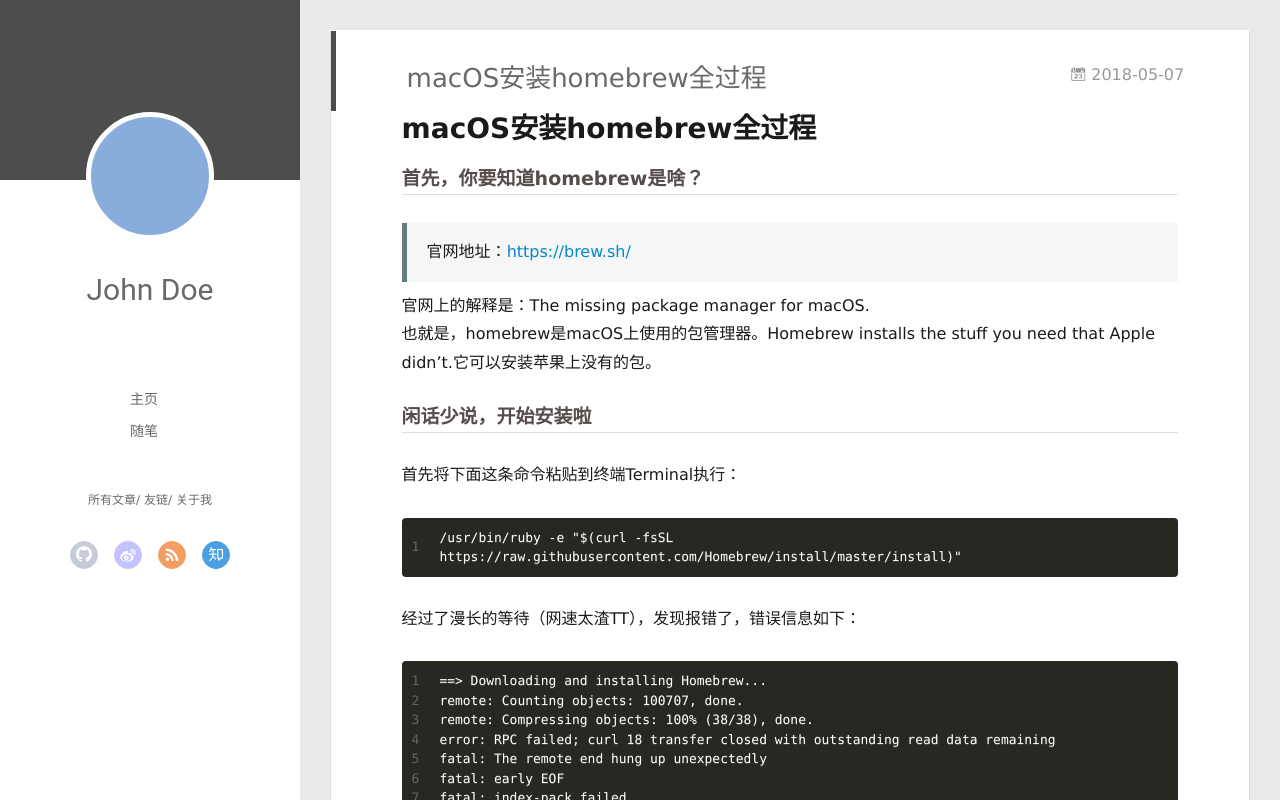
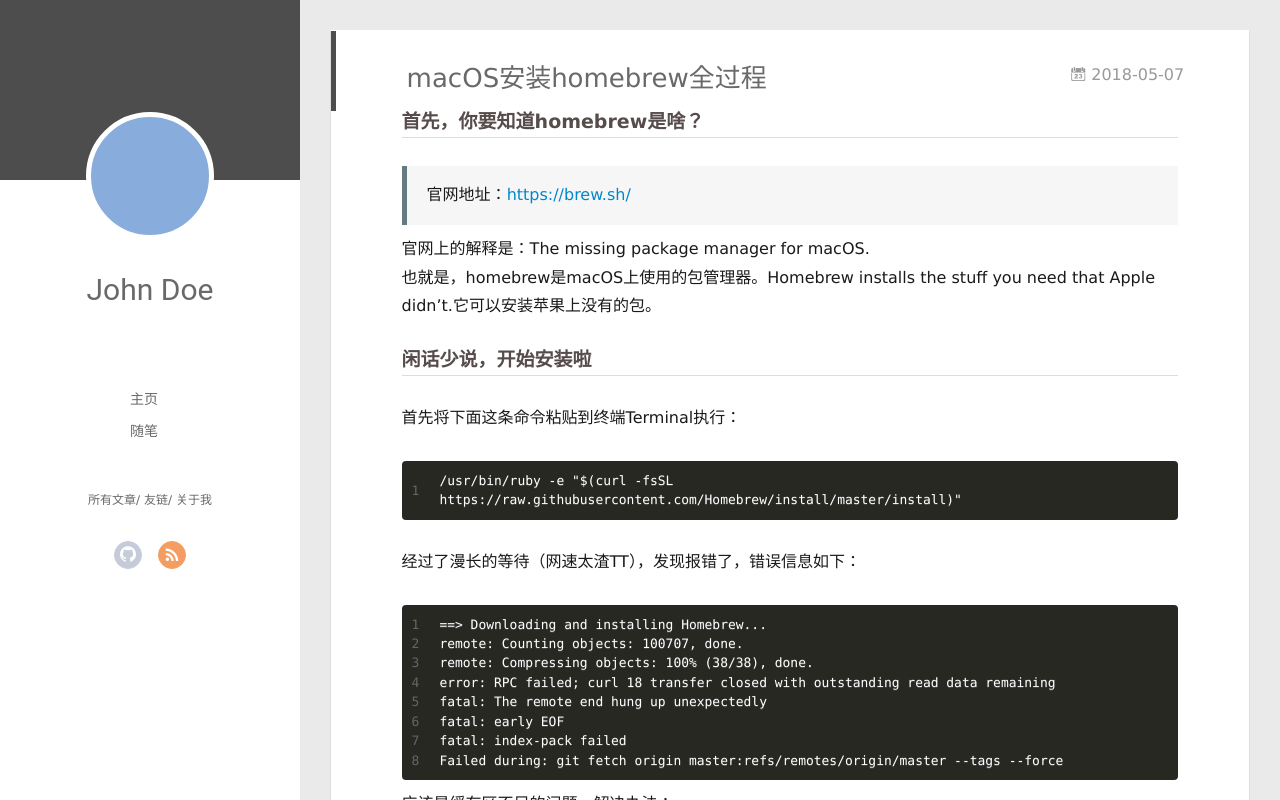
Before and after one commit to HyacinthChen1/HyacinthChen1.github.io, a plain HTML site: page 2018/05/07/安装homebrew/index.html in a window 1280 px wide. Drawn offline with Linux system fonts and the light colour scheme; files that its build step writes are made by us from their sources.

Commit message:
Site updated: 2018-05-13 22:58:38

```diff
--- a/2018/05/07/安装homebrew/index.html
+++ b/2018/05/07/安装homebrew/index.html
@@ -8,17 +8,17 @@
   <link rel="dns-prefetch" href="https://hyacinthchen1.github.io">
   <title>macOS安装homebrew全过程 | Hexo</title>
   <meta name="viewport" content="width=device-width, initial-scale=1, maximum-scale=1">
-  <meta name="description" content="macOS安装homebrew全过程首先，你要知道homebrew是啥？ 官网地址：https://brew.sh/  官网上的解释是：The missing package manager for macOS.也就是，homebrew是macOS上使用的包管理器。Homebrew installs the stuff you need that Apple didn’t.它可以安装苹果上没有的包">
+  <meta name="description" content="首先，你要知道homebrew是啥？ 官网地址：https://brew.sh/  官网上的解释是：The missing package manager for macOS.也就是，homebrew是macOS上使用的包管理器。Homebrew installs the stuff you need that Apple didn’t.它可以安装苹果上没有的包。 闲话少说，开始安装啦首先将下面">
 <meta property="og:type" content="article">
 <meta property="og:title" content="macOS安装homebrew全过程">
 <meta property="og:url" content="https://hyacinthchen1.github.io/2018/05/07/安装homebrew/index.html">
 <meta property="og:site_name" content="Hexo">
-<meta property="og:description" content="macOS安装homebrew全过程首先，你要知道homebrew是啥？ 官网地址：https://brew.sh/  官网上的解释是：The missing package manager for macOS.也就是，homebrew是macOS上使用的包管理器。Homebrew installs the stuff you need that Apple didn’t.它可以安装苹果上没有的包">
+<meta property="og:description" content="首先，你要知道homebrew是啥？ 官网地址：https://brew.sh/  官网上的解释是：The missing package manager for macOS.也就是，homebrew是macOS上使用的包管理器。Homebrew installs the stuff you need that Apple didn’t.它可以安装苹果上没有的包。 闲话少说，开始安装啦首先将下面">
 <meta property="og:locale" content="default">
-<meta property="og:updated_time" content="2018-05-07T15:28:48.240Z">
+<meta property="og:updated_time" content="2018-05-13T14:58:25.347Z">
 <meta name="twitter:card" content="summary">
 <meta name="twitter:title" content="macOS安装homebrew全过程">
-<meta name="twitter:description" content="macOS安装homebrew全过程首先，你要知道homebrew是啥？ 官网地址：https://brew.sh/  官网上的解释是：The missing package manager for macOS.也就是，homebrew是macOS上使用的包管理器。Homebrew installs the stuff you need that Apple didn’t.它可以安装苹果上没有的包">
+<meta name="twitter:description" content="首先，你要知道homebrew是啥？ 官网地址：https://brew.sh/  官网上的解释是：The missing package manager for macOS.也就是，homebrew是macOS上使用的包管理器。Homebrew installs the stuff you need that Apple didn’t.它可以安装苹果上没有的包。 闲话少说，开始安装啦首先将下面">
 
     <link rel="alternative" href="/atom.xml" title="Hexo" type="application/atom+xml">
 
@@ -81,13 +81,9 @@
 		<nav class="header-nav">
 			<div class="social">
 
-					<a class="github" target="_blank" href="#" title="github"><i class="icon-github"></i></a>
-
-					<a class="weibo" target="_blank" href="#" title="weibo"><i class="icon-weibo"></i></a>
+					<a class="github" target="_blank" href="https://github.com/HyacinthChen1" title="github"><i class="icon-github"></i></a>
 
 					<a class="rss" target="_blank" href="#" title="rss"><i class="icon-rss"></i></a>
-
-					<a class="zhihu" target="_blank" href="#" title="zhihu"><i class="icon-zhihu"></i></a>
 
 			</div>
 		</nav>
@@ -122,13 +118,9 @@
 			<nav class="header-nav">
 				<div class="social">
 
-						<a class="github" target="_blank" href="#" title="github"><i class="icon-github"></i></a>
-
-						<a class="weibo" target="_blank" href="#" title="weibo"><i class="icon-weibo"></i></a>
+						<a class="github" target="_blank" href="https://github.com/HyacinthChen1" title="github"><i class="icon-github"></i></a>
 
 						<a class="rss" target="_blank" href="#" title="rss"><i class="icon-rss"></i></a>
-
-						<a class="zhihu" target="_blank" href="#" title="zhihu"><i class="icon-zhihu"></i></a>
 
 				</div>
 			</nav>
@@ -174,7 +166,8 @@
 
     <div class="article-entry" itemprop="articleBody">
 
-        <h1 id="macOS安装homebrew全过程"><a href="#macOS安装homebrew全过程" class="headerlink" title="macOS安装homebrew全过程"></a>macOS安装homebrew全过程</h1><h3 id="首先，你要知道homebrew是啥？"><a href="#首先，你要知道homebrew是啥？" class="headerlink" title="首先，你要知道homebrew是啥？"></a>首先，你要知道homebrew是啥？</h3><blockquote>
+        <!--# macOS安装homebrew全过程-->
+<h3 id="首先，你要知道homebrew是啥？"><a href="#首先，你要知道homebrew是啥？" class="headerlink" title="首先，你要知道homebrew是啥？"></a>首先，你要知道homebrew是啥？</h3><blockquote>
 <p>官网地址：<a href="https://brew.sh/" target="_blank" rel="noopener">https://brew.sh/</a></p>
 </blockquote>
 <p>官网上的解释是：The missing package manager for macOS.<br>也就是，homebrew是macOS上使用的包管理器。Homebrew installs the stuff you need that Apple didn’t.它可以安装苹果上没有的包。</p>
```
Also changed, not shown: 2018/04/30/Hello-hexo/index.html (+2 -10 lines), 2018/04/30/hello-world/index.html (+2 -10 lines), archives/2018/04/index.html (+2 -10 lines), archives/2018/05/index.html (+2 -10 lines), archives/2018/index.html (+2 -10 lines), archives/index.html (+2 -10 lines), index.html (+4 -11 lines).
